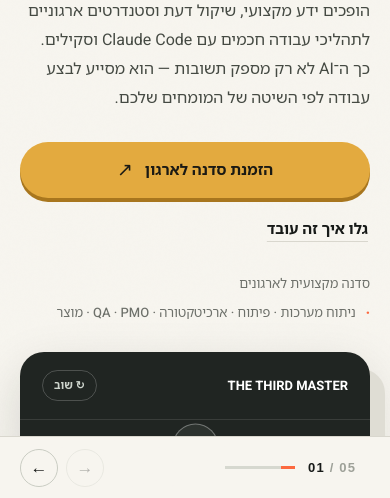
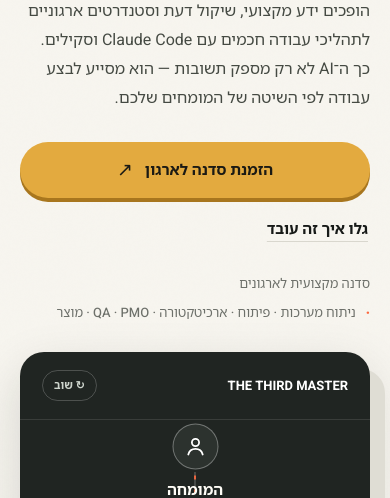
Before and after one commit to HadasaWiner/thirdmaster-tech, a website: page index.html in a window 390 px wide. Shown: the part 346-844 px from the top of the page. Drawn offline with Linux system fonts and the light colour scheme.

Commit message:
Remove bottom bar; never scroll a screen on desktop
Drop the bottom navigation bar (top menu, arrow keys and swipe remain;
mobile gets a next-page link at the end of each screen). Each screen now
scales itself down to fit the window when it would otherwise overflow,
so pages do not scroll at any desktop size, including short laptop
screens with display scaling.

Co-Authored-By: Claude Opus 5.5 <noreply@anthropic.com>
Claude-Session: https://claude.ai/code/session_01Cse45ESz3g1v9uk1WiGPMT

```diff
--- a/index.html
+++ b/index.html
@@ -346,18 +346,6 @@ h2{font-size:clamp(32px,3.6vw,60px);line-height:1.12;font-weight:900;letter-spac
 .site-footer{border-top:1px solid var(--line);padding:26px 0 30px}
 .site-footer .wrap{display:flex;justify-content:space-between;align-items:center;gap:16px;flex-wrap:wrap;font-size:12px;color:var(--muted)}
 .site-footer a{text-decoration:underline;text-underline-offset:4px}
-.pager{flex-shrink:0;height:68px;border-top:1px solid var(--line);background:rgba(247,245,239,.92)}
-.pager .wrap{height:100%;display:flex;align-items:center;justify-content:space-between;gap:14px}
-.pg-step{display:flex;align-items:center;gap:13px}
-.pager .cnt{font-family:Arial,sans-serif;font-size:13px;direction:ltr;font-weight:850;letter-spacing:1.2px;min-width:62px}
-.pager .cnt span{color:#9ea198}
-.pager .prog{height:3px;width:130px;background:#d6d8cf;overflow:hidden}
-.pager .prog i{display:block;height:100%;background:var(--accent);width:20%;transition:width .35s var(--ease)}
-.pg-cap{font-size:11.5px;color:#8a8d85}
-.pg-act{display:flex;align-items:center;gap:8px}
-.pg-next-label{font-size:12px;font-weight:720;margin-inline:6px}
-.pager button{width:38px;height:38px;border-radius:50%;border:1px solid #c9ccc2;background:transparent;display:grid;place-items:center;font-size:17px;transition:background .2s}
-.pager button:hover:not(:disabled){background:#eae8de}.pager button:disabled{opacity:.3;cursor:default}
 
 /* ===== One screen at a time (same model as www.thirdmaster.com) ===== */
 html,body{height:100%;overflow:hidden}
@@ -367,6 +355,9 @@ main{flex:1;position:relative;min-height:0}
 .screen{position:absolute;inset:0;min-height:0;display:none;flex-direction:column;align-items:stretch;overflow-y:auto;overflow-x:hidden;overscroll-behavior:contain;padding:clamp(22px,4vh,56px) 0}
 .screen.active{display:flex;animation:appear .42s var(--ease) both}
 .screen>.wrap{margin-block:auto}
+.next-link{display:none}
+@media (max-width:980px){.next-link{display:block;align-self:center;margin:28px auto 0;font-size:14px;font-weight:800;border:1px solid var(--line);border-radius:40px;padding:11px 22px;background:var(--white)}}
+@media (min-width:981px){.screen{overflow-y:hidden}}
 @keyframes appear{from{opacity:.4;transform:translateY(12px)}to{opacity:1;transform:none}}
 .ws-legal{margin-top:26px;font-size:11.5px;color:var(--muted)}.ws-legal a{text-decoration:underline;text-underline-offset:4px}
 
@@ -389,9 +380,7 @@ main{flex:1;position:relative;min-height:0}
   .before{grid-template-columns:1fr}
   .form-card{position:static}
   .parts{grid-template-columns:1fr 1fr}
-  .pg-cap{display:none}
-  .pager{height:62px}
-}
+    }
 @media (max-width:720px){
   h1{letter-spacing:-.035em}
   .after{grid-template-columns:1fr}
@@ -422,8 +411,7 @@ main{flex:1;position:relative;min-height:0}
   .node{width:46%}.node small{display:none}.node .ic{width:46px;height:46px}
   .out-steps{flex-wrap:wrap}.out-steps i{display:none}
   .person{grid-template-columns:1fr}
-  .pg-next-label{display:none}.pager .prog{width:70px}
-  .big{justify-content:flex-start;direction:rtl}
+    .big{justify-content:flex-start;direction:rtl}
 }
 
 /* ===== Fit every screen in the window on desktop ===== */
@@ -618,6 +606,7 @@ main{flex:1;position:relative;min-height:0}
       </div>
     </figure>
   </div>
+  <a class="next-link" href="#method">הבא: השיטה ←</a>
 </section>
 
 <!-- ============ 02 THE METHOD ============ -->
@@ -697,6 +686,7 @@ main{flex:1;position:relative;min-height:0}
       <div class="value rv d2"><span class="vn">03</span><h3>העבודה הופכת לאחידה ומבוקרת</h3><p>התהליך כולל סטנדרטים, בקרות והנחיות ברורות.</p></div>
     </div>
   </div>
+  <a class="next-link" href="#action">הבא: בפעולה ←</a>
 </section>
 
 <!-- ============ 03 IN ACTION ============ -->
@@ -746,6 +736,7 @@ main{flex:1;position:relative;min-height:0}
     </div>
     <p class="more-roles rv"><b>ובסדנה:</b> אותה שיטה מותאמת גם לצוותי פיתוח, PMO וניהול מוצר.</p>
   </div>
+  <a class="next-link" href="#proof">הבא: הניסיון ←</a>
 </section>
 
 <!-- ============ 04 PROOF ============ -->
@@ -775,6 +766,7 @@ main{flex:1;position:relative;min-height:0}
       <span class="hp">60 אחוז חיסכון בזמן בתהליכי אפיון</span>
     </div>
   </div>
+  <a class="next-link" href="#workshop">הבא: הסדנה ←</a>
 </section>
 
 <!-- ============ 05 WORKSHOP ============ -->
@@ -841,11 +833,6 @@ main{flex:1;position:relative;min-height:0}
 </main>
 
 
-<footer class="pager" aria-label="ניווט בין מסכים"><div class="wrap">
-  <div class="pg-step"><div class="cnt" id="pg-cnt">01 <span>/ 05</span></div><div class="prog" aria-hidden="true"><i id="pg-bar"></i></div></div>
-  <div class="pg-cap" id="pg-cap"></div>
-  <div class="pg-act"><span class="pg-next-label" id="pg-next-label"></span><button type="button" id="pg-prev" aria-label="למסך הקודם">→</button><button type="button" id="pg-next" aria-label="למסך הבא">←</button></div>
-</div></footer>
 
 <script>
 (function(){
@@ -858,20 +845,16 @@ main{flex:1;position:relative;min-height:0}
   /* ---------- screens: one at a time ---------- */
   const screens=qsa('.screen'),ids=screens.map(s=>s.id),seen=new Set();let cur=-1;
   const titles=['המהפכה','השיטה','בפעולה','הניסיון','הסדנה'];
-  const caps=['שיטת עבודה חדשה — לא עוד הדרכת AI','מומחיות שהופכת לתהליך','נסו את ההדמיה — אתם מחליטים','מה כבר עובד בפועל','מתחילים בצוות שלכם'];
   function show(i,hash=true){i=Math.max(0,Math.min(4,i));if(i===cur)return;cur=i;
     screens.forEach((el,k)=>{const on=k===i;el.classList.toggle('active',on);el.setAttribute('aria-hidden',String(!on));if(on)el.scrollTop=0});
     qsa('[data-nav]').forEach(a=>{const on=a.dataset.nav===ids[i];a.classList.toggle('is-active',on);on?a.setAttribute('aria-current','page'):a.removeAttribute('aria-current')});
-    qs('#pg-cnt').innerHTML=String(i+1).padStart(2,'0')+' <span>/ 05</span>';qs('#pg-bar').style.width=((i+1)/5*100)+'%';qs('#pg-prev').disabled=i===0;qs('#pg-next').disabled=i===4;
-    qs('#pg-cap').textContent=caps[i];qs('#pg-next-label').textContent=i<4?titles[i+1]:'';
-    const el=screens[i];requestAnimationFrame(()=>el.classList.add('in'));onEnter(ids[i]);closeDrawer();
+    const el=screens[i];requestAnimationFrame(()=>el.classList.add('in'));refit();onEnter(ids[i]);closeDrawer();
     if(!seen.has(ids[i])){seen.add(ids[i]);track('screen_reached',{screen:ids[i]});ctrack('screen_'+ids[i])}
     if(hash)history.replaceState(null,'','#'+ids[i])}
   function toOrder(){show(4);const o=qs('#order');setTimeout(()=>{o.scrollIntoView({behavior:reduce?'auto':'smooth',block:'start'});qs('#f-name').focus({preventScroll:true})},reduce?0:350)}
   document.addEventListener('click',e=>{const a=e.target.closest('a[href^="#"]');if(!a)return;const id=a.getAttribute('href').slice(1);
     if(id==='order'){e.preventDefault();track('cta_click',{label:a.dataset.cta||'order'});toOrder();return}
     const k=ids.indexOf(id);if(k>-1){e.preventDefault();show(k)}});
-  qs('#pg-prev').onclick=()=>show(cur-1);qs('#pg-next').onclick=()=>show(cur+1);
   document.addEventListener('keydown',e=>{const t=e.target;if(/INPUT|SELECT|TEXTAREA/.test(t.tagName)||e.altKey||e.ctrlKey||e.metaKey)return;
     if(e.key==='Escape'){closeDrawer();return}
     if(t.closest&&t.closest('[role=tab],[role=tablist],.mode'))return;
@@ -885,6 +868,15 @@ main{flex:1;position:relative;min-height:0}
   window.addEventListener('hashchange',()=>{const id=location.hash.slice(1);if(id==='order')toOrder();else if(ids.includes(id))show(ids.indexOf(id),false)});
   const drawer=qs('#drawer'),mb=qs('#menu-btn');function closeDrawer(){drawer.classList.remove('show');mb.setAttribute('aria-expanded','false')}
   mb.onclick=()=>{const o=!drawer.classList.contains('show');drawer.classList.toggle('show',o);mb.setAttribute('aria-expanded',String(o))};
+
+  /* ---------- fit the active screen into the window (desktop): scale down instead of scrolling ---------- */
+  function fit(){if(cur<0)return;const el=screens[cur],w=el.firstElementChild;w.style.zoom='';
+    if(innerWidth<981){return}
+    const cs=getComputedStyle(el),avail=el.clientHeight-parseFloat(cs.paddingTop)-parseFloat(cs.paddingBottom);
+    for(let k=0;k<3;k++){const need=w.getBoundingClientRect().height/(parseFloat(w.style.zoom)||1);if(need<=avail+1)break;w.style.zoom=Math.max(.5,avail/need-.004).toFixed(3)}}
+  let fitT;const refit=()=>{cancelAnimationFrame(fitT);fitT=requestAnimationFrame(fit)};
+  addEventListener('resize',refit);document.fonts&&document.fonts.ready.then(refit);
+  new MutationObserver(refit).observe(document.querySelector('main'),{subtree:true,childList:true,attributes:true,attributeFilter:['hidden','class']});
 
   const started={};
   function onEnter(id){if(started[id])return;started[id]=1;
```
